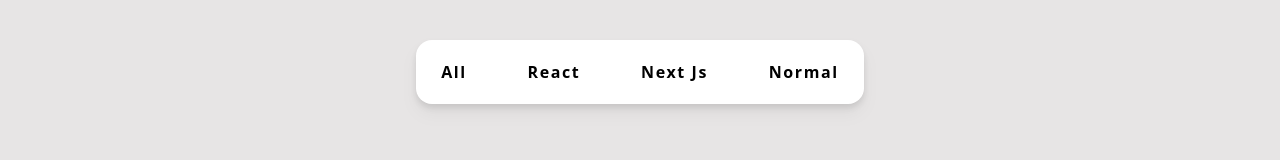
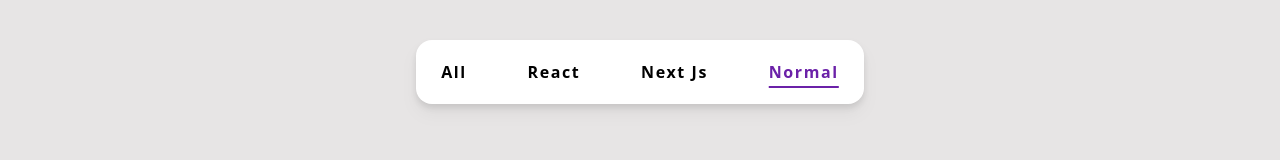
Before and after one commit to AtharvaJoshi12/projects-using-nextjs, a Next.js app: page /normal in a window 1280 px wide. Shown: the top 160 px of the page. Built offline with nearby package versions, Linux system fonts and the light colour scheme.

Commit message:
Active link added

```diff
--- a/components/Navbar.js
+++ b/components/Navbar.js
@@ -1,12 +1,13 @@
 import Link from "next/link";
 import React from "react";
-
+import { useRouter } from "next/router";
 function Navbar() {
+  const router = useRouter();
   return (
     <div>
       <div class="drop-shadow-lg list-none flex flex-col w-[60%] text-center rounded-2xl m-auto mt-10 bg-white p-0 sm:flex-row sm:justify-around sm:w-[60%] lg:w-[35%]">
         <Link href="/">
-          <a>
+          <a className={router.pathname == "/" ? "active" : ""}>
             <li class="p-5 hover:cursor-pointer hover:text-purple-800 hover:underline underline-offset-8 decoration-2 font-semibold tracking-widest">
               All
             </li>
@@ -16,7 +17,7 @@
         <hr />
 
         <Link href="/reactjs">
-          <a>
+          <a className={router.pathname == "/reactjs" ? "active" : ""}>
             <li class="p-5 hover:cursor-pointer hover:text-purple-800 hover:underline underline-offset-8 decoration-2 font-semibold tracking-widest">
               React
             </li>
@@ -26,7 +27,7 @@
         <hr />
 
         <Link href="/nextjs">
-          <a>
+          <a className={router.pathname == "/nextjs" ? "active" : ""}>
             <li class="p-5 hover:cursor-pointer hover:text-purple-800 hover:underline underline-offset-8 decoration-2 font-semibold tracking-widest">
               Next Js
             </li>
@@ -36,7 +37,7 @@
         <hr />
 
         <Link href="/normal">
-          <a>
+          <a className={router.pathname == "/normal" ? "active" : ""}>
             <li class="p-5 hover:cursor-pointer hover:text-purple-800 hover:underline underline-offset-8 decoration-2 font-semibold tracking-widest">
               Normal
             </li>
--- a/styles/globals.css
+++ b/styles/globals.css
@@ -10,3 +10,10 @@
   margin: 0;
   padding: 0;
 }
+
+.active {
+  color: rgb(107 33 168);
+  text-decoration: underline;
+  text-decoration-thickness: 2px;
+  text-underline-offset: 8px;
+}
```
